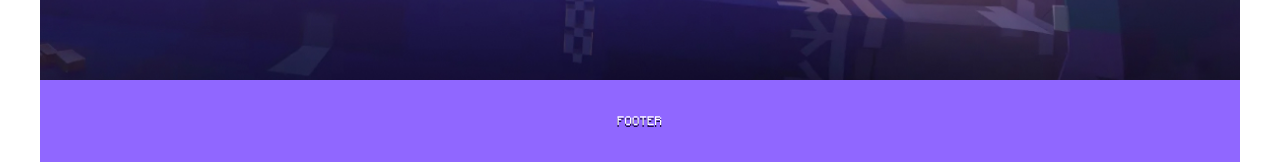
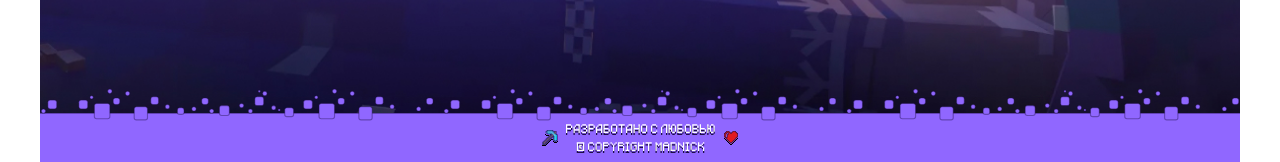
Before and after one commit to front-bite/Motivarik, a website: page index.html in a window 1280 px wide. Shown: the part 638-800 px from the top of the page. Drawn offline with Linux system fonts and the light colour scheme.

Commit message:
Fix футера

```diff
--- a/index.html
+++ b/index.html
@@ -31,22 +31,20 @@
             </a>
         </div>
     </main>
-        <div class="footer">footer</div>
+    <div class="footer">
+        <img class="footer__cubes" src="./src/assets/svg/Cubes.svg" alt="Cubes">
+        <div class="footer__sidebar">
+            <div class="footer__sidebar-welcome">
+                <img src="./src/assets/svg/Pickaxe.svg" alt="Pickaxe">
+                <div class="footer__sidebar-text">
+                    <p>разработано с любовью</p>
+                    <p>&#169 copyright madnick</p>
+                </div>
+                <img src="./src/assets/svg/Heart.svg" alt="Heart">
+            </div>
+        </div>
+    </div>
 </div>
 
-    <!--    <footer class="footer">-->
-    <!--        <img class="footer__cubes" src="./src/assets/svg/Cubes.svg" alt="Cubes">-->
-    <!--        <div class="footer__sidebar">-->
-    <!--            <div class="footer__sidebar-welcome">-->
-    <!--                <img src="./src/assets/svg/Pickaxe.svg" alt="Pickaxe">-->
-    <!--                <div class="footer__sidebar-text">-->
-    <!--                    <p>разработано с любовью</p>-->
-    <!--                    <p>&#169 copyright madnick</p>-->
-    <!--                </div>-->
-    <!--                <img src="./src/assets/svg/Heart.svg" alt="Heart">-->
-    <!--            </div>-->
-    <!--        </div>-->
-    <!--    </footer>-->
-    <!--    </div>-->
 </body>
 </html>
--- a/src/styles/components/components.css
+++ b/src/styles/components/components.css
@@ -32,6 +32,30 @@
   box-shadow: var(--Btn-shadow-hover);
 }
 
+/* Общие стили футера */
+.footer {
+  grid-area: footer;
+  display: flex;
+  flex-direction: column;
+  height: 82px;
+}
+
+.footer__sidebar {
+  display: flex;
+  justify-content: center;
+  align-items: center;
+  width: 100%;
+  height: 54px;
+  border-top: var(--Dark-40) 1px solid;
+  background: var(--Violet-100);
+}
+
+.footer__cubes {
+  width: 100%;
+  position: relative;
+  top: 0.5rem;
+}
+
 /* Приветственный футер */
 .footer__sidebar-welcome {
   display: flex;
--- a/src/styles/main.css
+++ b/src/styles/main.css
@@ -15,7 +15,6 @@ html, body, div, span, applet, object, iframe, h1, h2, h3, h4, h5, h6, p, blockq
 }
 
 body {
-  /*width: 100vw;*/
   height: 100vh;
   display: flex;
   justify-content: center;
@@ -30,31 +29,12 @@ body {
 
 @media (max-width: 768px) {
   body {
-    height: auto;
-    min-height: 100vh;
+	height: auto;
+	min-height: 100vh;
   }
 }
 
-/*@media (max-width: 767px) {*/
-/*  body {*/
-/*	min-height: calc(100vh - 150px);*/
-/*  }*/
-/*}*/
-
-.logo-lg {
-  /*width: 40%;*/
-}
-
-/*!* Общий контейнер *!*/
-/*.container {*/
-/*  width: 1200px;*/
-/*  min-height: 100%;*/
-/*  display: flex;*/
-/*  flex-direction: column;*/
-/*  !*justify-content: space-between;*!*/
-/*  !*align-items: center;*!*/
-/*}*/
-
+/* Общий контейнер */
 .container {
   display: grid;
   width: 1200px;
@@ -84,24 +64,6 @@ body {
   align-items: center;
 }
 
-.footer {
-  grid-area: footer;
-  display: flex;
-  justify-content: center;
-  align-items: center;
-  width: inherit;
-  height: 82px;
-  background: var(--Violet-100);
-}
-
-/*.wrapper {*/
-/*  min-height: inherit;*/
-/*  display: flex;*/
-/*  flex-direction: column;*/
-/*  justify-content: space-evenly;*/
-/*  padding: 0px 24px 0px 24px;*/
-/*}*/
-
 .main-page {
   background: url("../assets/img/bg-main_page.jpg") no-repeat center center / cover;
 }
@@ -113,47 +75,6 @@ body {
   gap: 14px;
 }
 
-/*.header {*/
-/*  display: flex;*/
-/*  justify-content: center;*/
-/*  align-items: center;*/
-/*  width: inherit;*/
-/*  height: 82px;*/
-/*  background: var(--Violet-100);*/
-/*}*/
-
-/*.footer {*/
-/*  display: flex;*/
-/*  justify-content: center;*/
-/*  align-items: center;*/
-/*  width: inherit;*/
-/*  height: 82px;*/
-/*  background: var(--Violet-100);*/
-/*}*/
-
-/*.footer {*/
-/*  !*position: absolute;*!*/
-/*  !*bottom: 0;*!*/
-/*  width: inherit;*/
-/*  height: 82px;*/
-/*  display: flex;*/
-/*  justify-content: center;*/
-/*  flex-direction: column;*/
-/*}*/
-
-/*.footer__sidebar {*/
-/*  display: flex;*/
-/*  justify-content: center;*/
-/*  align-items: center;*/
-/*  height: 100%;*/
-/*  border-top: var(--Dark-40) 1px solid;*/
-/*  background: var(--Violet-100);*/
-/*}*/
-
-/*.footer__cubes {*/
-/*  position: relative;*/
-/*  top: 0.5rem;*/
-/*}*/
 
 .page_1 {
   color: aqua;
```
Lines whose indentation alone changed are shown as unchanged.
